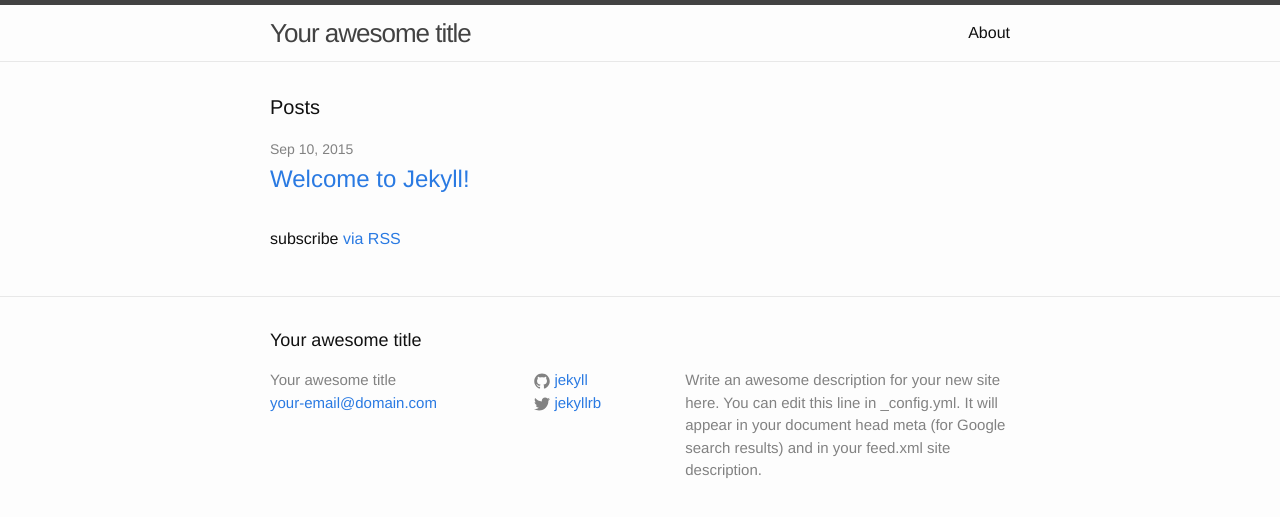
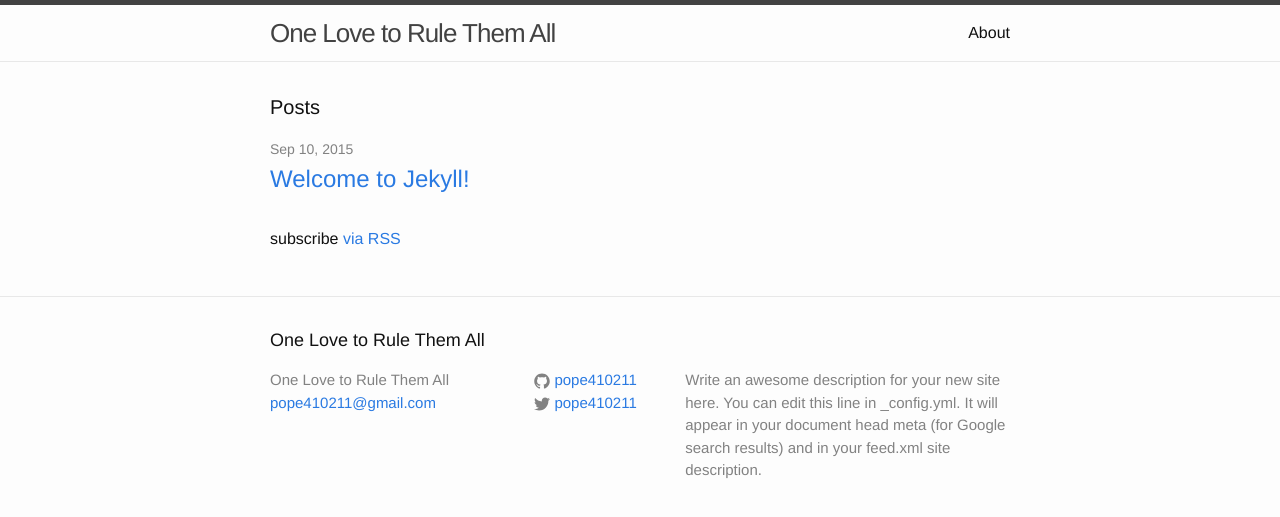
Before and after one commit to pope410211/onelovetorulethemall, a Jekyll site: the page built from index.html, in a window 1280 px wide. Shown: the top 517 px of the page. Built offline with Jekyll 4.4.1, drawn with Linux system fonts in a browser that asks for light colours.

Commit message:
yak-shave nearly completed

```diff
--- /dev/null
+++ b/CNAME
@@ -0,0 +1 @@
+www.onelovetorulethemall.com
--- a/_config.yml
+++ b/_config.yml
@@ -1,14 +1,14 @@
 # Site settings
-title: Your awesome title
-email: your-email@domain.com
+title: One Love to Rule Them All
+email: pope410211@gmail.com
 description: > # this means to ignore newlines until "baseurl:"
   Write an awesome description for your new site here. You can edit this
   line in _config.yml. It will appear in your document head meta (for
   Google search results) and in your feed.xml site description.
 baseurl: "" # the subpath of your site, e.g. /blog/
-url: "http://yourdomain.com" # the base hostname & protocol for your site
-twitter_username: jekyllrb
-github_username:  jekyll
+url: "http://onelovetorulethemall.com" # the base hostname & protocol for your site
+twitter_username: pope410211
+github_username:  pope410211
 
 # Build settings
 markdown: kramdown
```
